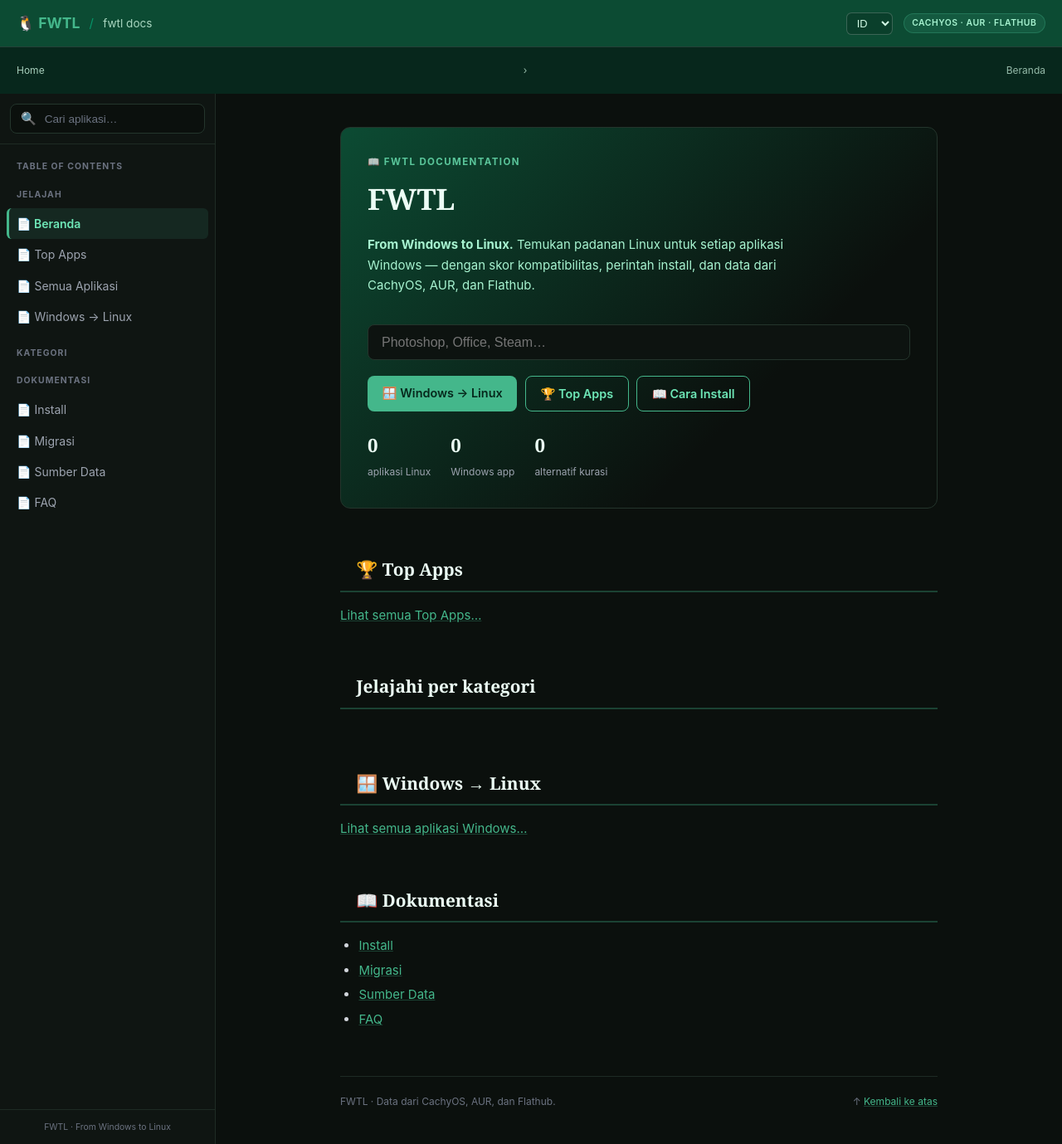
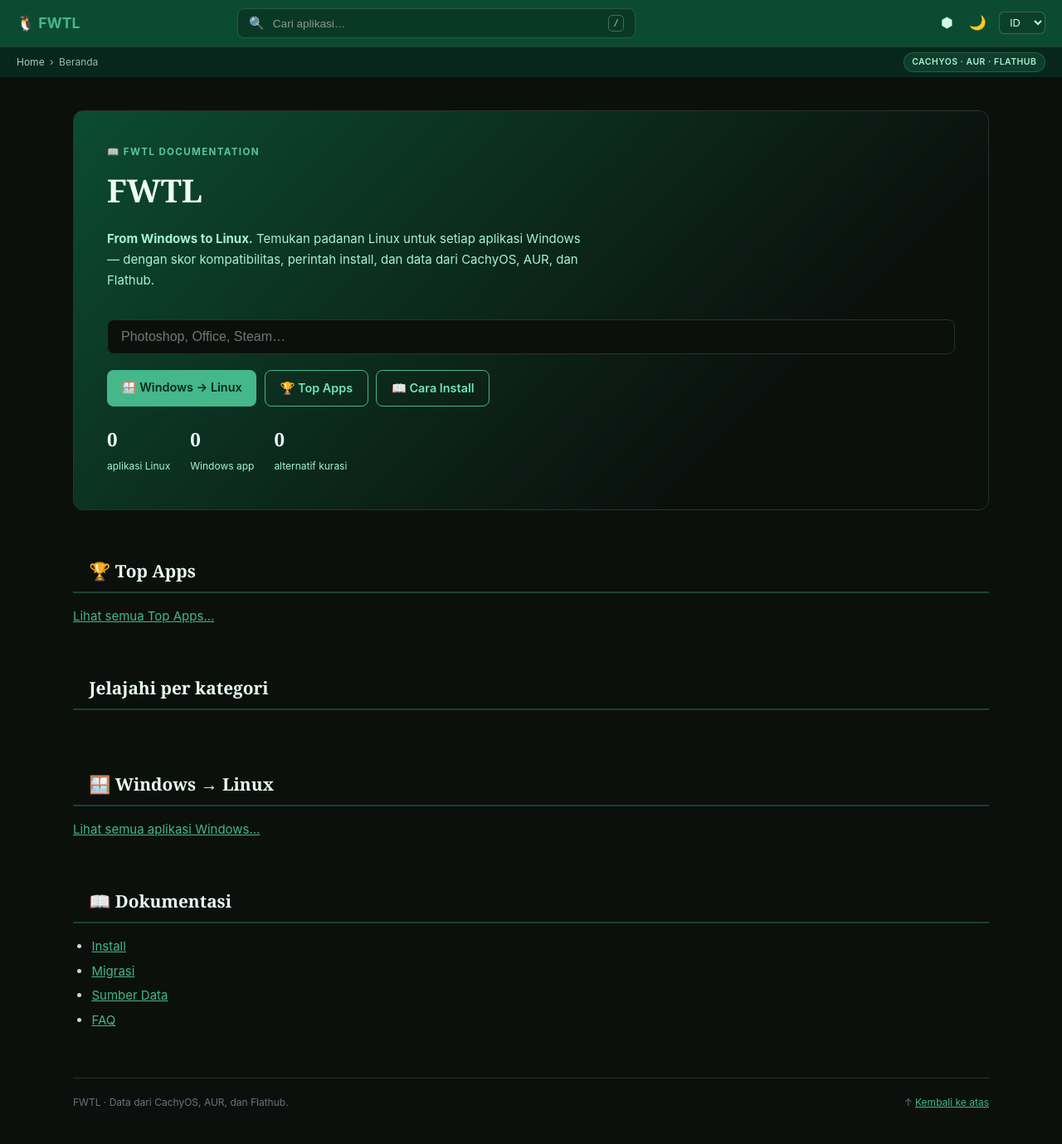
Before and after one commit to ocidserver/fwtl, a Django app: page / in a window 1280 px wide. Shown: the whole page at 83% size. Run offline with Django 5.2, Linux system fonts and the light colour scheme; data that the repository does not hold is empty.

Commit message:
Topbar mintlify + On-this-page kanan + toggle dark/light + landing bersih

```diff
--- a/web/catalog/templates/catalog/base_docs.html
+++ b/web/catalog/templates/catalog/base_docs.html
@@ -12,97 +12,123 @@
 <link rel="alternate" hreflang="en" href="/en{{ request.path }}">
 {% endif %}
 <style>
+:root{
+--bg:#0b100d;--bg2:#0f1512;--bg3:#0d1310;--bg4:#131b17;
+--border:#24352c;--bsoft:#1e2b24;
+--text:#d1d5db;--muted:#9ca3af;--faint:#6b7280;
+--head:#ecfdf5;--link:#44b78b;--accent:#44b78b;--bright:#6ee7b7;
+--accent-dim:rgba(68,183,139,.12);--code-bg:#0d1310;
+--header:#0c4b33;--subbar:#07271c;--input:#0b100d;
+}
+body.light{
+--bg:#f8f8f8;--bg2:#fff;--bg3:#fdfdfd;--bg4:#f9fafb;
+--border:#e5e7eb;--bsoft:#f3f4f6;
+--text:#333;--muted:#6b7280;--faint:#9ca3af;
+--head:#0c4b33;--link:#0c4b33;--accent:#0c4b33;--bright:#0c4b33;
+--accent-dim:#ecfdf5;--code-bg:#fdfdfd;
+--input:#f9fafb;
+}
 *{box-sizing:border-box}
 html{scroll-behavior:smooth}
-body{margin:0;background:#0b100d;color:#d1d5db;font-family:-apple-system,BlinkMacSystemFont,"Segoe UI",Roboto,Helvetica,Arial,sans-serif;font-size:15px;line-height:1.65}
-h1,h2,h3{font-family:Georgia,"Times New Roman",serif;color:#ecfdf5}
-a{color:#44b78b;text-decoration-color:rgba(68,183,139,.3)}
-a:hover{text-decoration-color:#44b78b}
+body{margin:0;background:var(--bg);color:var(--text);font-family:-apple-system,BlinkMacSystemFont,"Segoe UI",Roboto,Helvetica,Arial,sans-serif;font-size:15px;line-height:1.65}
+h1,h2,h3{font-family:Georgia,"Times New Roman",serif;color:var(--head)}
+a{color:var(--link)}
 .layout{height:100vh;display:flex;flex-direction:column;overflow:hidden}
-/* header band */
-header.top{flex-shrink:0;background:#0c4b33;color:#fff;z-index:50}
-header.top .row{max-width:1440px;margin:0 auto;display:flex;align-items:center;justify-content:space-between;height:3.5rem;padding:0 1.25rem}
-.brand{font-size:1.1rem;font-weight:bold;color:#fff;text-decoration:none}
+/* ── top navbar (mintlify-style) ── */
+header.top{flex-shrink:0;background:var(--header);color:#fff;z-index:50}
+header.top .row{max-width:1440px;margin:0 auto;display:flex;align-items:center;gap:1rem;height:3.5rem;padding:0 1.25rem}
+.brand{font-size:1.1rem;font-weight:bold;color:#fff;text-decoration:none;white-space:nowrap}
 .brand span{color:#44b78b}
-.hdr-right{display:flex;align-items:center;gap:.8rem}
+.nav-search{flex:1;max-width:480px;margin:0 auto}
+.nav-search .box{display:flex;align-items:center;gap:.5rem;height:2.2rem;padding:0 .8rem;border-radius:.5rem;background:rgba(0,0,0,.25);border:1px solid rgba(255,255,255,.15)}
+body.light .nav-search .box{background:rgba(255,255,255,.12)}
+.nav-search .box:focus-within{border-color:#44b78b}
+.nav-search input{flex:1;border:none;background:transparent;outline:none;font-size:.85rem;color:#fff;min-width:0}
+.nav-search input::placeholder{color:rgba(255,255,255,.5)}
+.nav-search kbd{font-size:.65rem;border:1px solid rgba(255,255,255,.25);border-radius:.3rem;padding:0 .35rem;color:rgba(255,255,255,.7)}
+.hdr-right{display:flex;align-items:center;gap:.7rem;margin-left:auto}
+.iconbtn{background:none;border:none;cursor:pointer;color:#d1fae5;font-size:1.05rem;text-decoration:none;padding:.25rem}
+.iconbtn:hover{color:#fff}
 .hdr-right select{background:#0a3f2b;color:#d1fae5;border:1px solid rgba(255,255,255,.2);border-radius:.4rem;padding:.25rem .5rem;font-size:.8rem}
-.subbar{border-top:1px solid rgba(255,255,255,.12);background:#07271c}
-.subbar .row{height:2.25rem;font-size:.75rem;color:rgba(209,250,229,.7)}
+.subbar{border-top:1px solid rgba(255,255,255,.12);background:var(--subbar)}
+.subbar .row{height:2.25rem;font-size:.75rem;color:rgba(209,250,229,.7);display:flex;align-items:center;gap:.4rem}
 .subbar a{color:rgba(209,250,229,.8);text-decoration:none}
 .subbar a:hover{color:#fff}
 .pill{margin-left:auto;padding:.15rem .6rem;border-radius:999px;background:rgba(68,183,139,.15);color:#a7f3d0;border:1px solid rgba(68,183,139,.3);font-size:.65rem;font-weight:600;text-transform:uppercase;letter-spacing:.05em}
-/* body */
+/* ── body 3 kolom ── */
 .body{flex:1;display:flex;overflow:hidden;position:relative}
-/* sidebar */
-aside.side{width:260px;flex-shrink:0;display:flex;flex-direction:column;background:#0f1512;border-right:1px solid #1e2b24;transition:transform .3s ease;z-index:40}
-.side-search{padding:.75rem;border-bottom:1px solid #1e2b24}
-.side-search .box{display:flex;align-items:center;gap:.5rem;height:2.25rem;padding:0 .75rem;border-radius:.5rem;border:1px solid #24352c;background:#0b100d;color:#9ca3af}
-.side-search .box:focus-within{border-color:#44b78b;box-shadow:0 0 0 1px rgba(68,183,139,.3)}
-.side-search input{flex:1;border:none;background:transparent;outline:none;font-size:.85rem;color:#e5e7eb;min-width:0}
-.side-search input::placeholder{color:#6b7280}
+aside.side{width:260px;flex-shrink:0;display:flex;flex-direction:column;background:var(--bg2);border-right:1px solid var(--border);transition:transform .3s ease;z-index:40}
 nav.links{flex:1;overflow-y:auto;padding:.75rem .5rem}
-nav.links p.toc,nav.links h5{padding:0 .75rem;margin:.4rem 0 .5rem;font-size:.65rem;font-weight:700;letter-spacing:.1em;text-transform:uppercase;color:#6b7280;font-family:inherit}
+nav.links p.toc,nav.links h5{padding:0 .75rem;margin:.4rem 0 .5rem;font-size:.65rem;font-weight:700;letter-spacing:.1em;text-transform:uppercase;color:var(--faint);font-family:inherit}
 nav.links h5{margin-top:1rem}
 nav.links ul{list-style:none;margin:0;padding:0}
-nav.links a.side-link{display:flex;align-items:center;gap:.5rem;text-decoration:none;font-size:.875rem;color:#9ca3af;padding:.45rem .75rem .45rem calc(.75rem - 3px);border-radius:.375rem;border-left:3px solid transparent;transition:all .2s}
-nav.links a.side-link:hover{color:#ecfdf5;background:#16211b}
-nav.links a.side-link.active{background:rgba(68,183,139,.12);color:#6ee7b7;font-weight:600;border-left-color:#44b78b}
-.side .count{margin-left:auto;font-size:.75rem;color:#6b7280}
-.side-foot{padding:.75rem 1rem;border-top:1px solid #1e2b24;text-align:center;font-size:.65rem;color:#6b7280}
-/* main */
-main.doc{flex:1;overflow-y:auto;background:#0b100d}
+nav.links a.side-link{display:flex;align-items:center;gap:.5rem;text-decoration:none;font-size:.875rem;color:var(--muted);padding:.45rem .75rem .45rem calc(.75rem - 3px);border-radius:.375rem;border-left:3px solid transparent;transition:all .2s}
+nav.links a.side-link:hover{color:var(--head);background:var(--bg4)}
+nav.links a.side-link.active{background:var(--accent-dim);color:var(--bright);font-weight:600;border-left-color:#44b78b}
+.side .count{margin-left:auto;font-size:.75rem;color:var(--faint)}
+.side-foot{padding:.75rem 1rem;border-top:1px solid var(--border);text-align:center;font-size:.65rem;color:var(--faint)}
+main.doc{flex:1;overflow-y:auto;background:var(--bg);min-width:0}
 .doc-inner{max-width:48rem;margin:0 auto;padding:2.5rem 1.5rem;animation:fadeDown .5s ease both}
+main.landing .doc-inner{max-width:72rem}
+/* right on-this-page */
+aside.toc{width:220px;flex-shrink:0;padding:2.5rem 1rem;border-left:1px solid var(--border);overflow-y:auto;font-size:.83rem}
+aside.toc p{margin:0 0 .5rem;font-size:.65rem;font-weight:700;letter-spacing:.1em;text-transform:uppercase;color:var(--faint)}
+aside.toc ul{list-style:none;margin:0;padding:0 0 0 .8rem;border-left:1px solid var(--border)}
+aside.toc li{margin:.35rem 0}
+aside.toc a{text-decoration:none;color:var(--muted)}
+aside.toc a.active{color:var(--bright);font-weight:600}
+/* content */
 .titleblock{margin-bottom:2.5rem}
-.titleblock .kicker{display:flex;align-items:center;gap:.5rem;font-size:.72rem;font-weight:700;letter-spacing:.12em;text-transform:uppercase;color:rgba(110,231,183,.7);margin-bottom:.4rem}
-.titleblock h1{font-size:2.1rem;margin:0;letter-spacing:-.01em;color:#ecfdf5}
-.titleblock p.sub{margin:.5rem 0 0;color:#9ca3af;font-size:.9rem;max-width:36rem}
+.titleblock .kicker{display:flex;align-items:center;gap:.5rem;font-size:.72rem;font-weight:700;letter-spacing:.12em;text-transform:uppercase;color:var(--muted);margin-bottom:.4rem}
+.titleblock h1{font-size:2.1rem;margin:0;letter-spacing:-.01em}
+.titleblock p.sub{margin:.5rem 0 0;color:var(--muted);font-size:.9rem;max-width:36rem}
 .titleblock .rule{margin-top:1rem;height:.25rem;width:6rem;border-radius:999px;background:linear-gradient(to right,#0c4b33,#44b78b,transparent)}
 .doc-inner section{margin-bottom:3.5rem}
-.doc-inner h2{font-size:1.3rem;padding-bottom:.5rem;border-bottom:2px solid rgba(68,183,139,.3);margin:0 0 1rem;display:flex;align-items:center;gap:.5rem}
+.doc-inner h2{font-size:1.3rem;padding-bottom:.5rem;border-bottom:2px solid rgba(68,183,139,.3);margin:0 0 1rem;scroll-margin-top:7rem;display:flex;align-items:center;gap:.5rem}
 .doc-inner h2 .secmark{color:#44b78b;opacity:0;transition:opacity .2s;user-select:none}
 .doc-inner h2:hover .secmark{opacity:1}
-.doc-inner table{width:100%;border-collapse:collapse;font-size:.88rem;margin:1rem 0;background:#0f1512;border:1px solid #24352c;border-radius:.5rem;overflow:hidden}
-.doc-inner th,.doc-inner td{text-align:left;padding:.5rem .75rem;border-bottom:1px solid #1e2b24;vertical-align:top}
-.doc-inner th{background:#131b17;color:#a7f3d0}
+.doc-inner table{width:100%;border-collapse:collapse;font-size:.88rem;margin:1rem 0;background:var(--bg2);border:1px solid var(--border);border-radius:.5rem;overflow:hidden}
+.doc-inner th,.doc-inner td{text-align:left;padding:.5rem .75rem;border-bottom:1px solid var(--bsoft);vertical-align:top}
+.doc-inner th{background:var(--bg4);color:var(--head)}
 .doc-inner ul,.doc-inner ol{padding-left:1.4rem}
 .doc-inner li{margin:.3rem 0}
-.doc-inner blockquote{border-left:3px solid #44b78b;padding-left:1.25rem;margin:1.5rem 0;font-style:italic;color:#9ca3af}
-code.inline,.doc-inner p code,.doc-inner li code,.doc-inner td code{background:rgba(68,183,139,.12);color:#6ee7b7;padding:.1rem .4rem;border-radius:.3rem;font-size:.85em;font-weight:600;font-family:ui-monospace,SFMono-Regular,Menlo,monospace}
-.codeblock{border:1px solid #24352c;border-radius:.5rem;overflow:hidden;margin:1rem 0}
-.codeblock .chead{display:flex;align-items:center;padding:.3rem 1rem;background:#131b17;border-bottom:1px solid #24352c;font-family:ui-monospace,Menlo,monospace;font-size:.68rem;text-transform:uppercase;letter-spacing:.08em;color:#6b7280}
-code.install{display:block;white-space:pre-wrap;font-family:ui-monospace,SFMono-Regular,Menlo,monospace;font-size:.84rem;background:#0d1310;padding:.7rem .9rem;margin:0;color:#e5e7eb}
+.doc-inner blockquote{border-left:3px solid #44b78b;padding-left:1.25rem;margin:1.5rem 0;font-style:italic;color:var(--muted)}
+code.inline,.doc-inner p code,.doc-inner li code,.doc-inner td code{background:var(--accent-dim);color:var(--bright);padding:.1rem .4rem;border-radius:.3rem;font-size:.85em;font-weight:600;font-family:ui-monospace,SFMono-Regular,Menlo,monospace}
+.codeblock{border:1px solid var(--border);border-radius:.5rem;overflow:hidden;margin:1rem 0}
+.codeblock .chead{display:flex;align-items:center;padding:.3rem 1rem;background:var(--bg4);border-bottom:1px solid var(--border);font-family:ui-monospace,Menlo,monospace;font-size:.68rem;text-transform:uppercase;letter-spacing:.08em;color:var(--faint)}
+code.install{display:block;white-space:pre-wrap;font-family:ui-monospace,SFMono-Regular,Menlo,monospace;font-size:.84rem;background:var(--code-bg);padding:.7rem .9rem;margin:0;color:var(--text)}
 .grid-cards{display:grid;grid-template-columns:repeat(auto-fill,minmax(210px,1fr));gap:.7rem}
-.card{background:#0f1512;border:1px solid #24352c;border-radius:.5rem;padding:.7rem .85rem}
-.card a{text-decoration:none;font-weight:600;color:#ecfdf5}
-.card a:hover{color:#6ee7b7}
-.card small{color:#6b7280}
-.compat{font-weight:700;color:#6ee7b7}
-/* hero (landing) */
-.hero{border:1px solid #24352c;border-radius:.75rem;background:linear-gradient(135deg,#0c4b33 0%,#0b100d 70%);padding:2rem;margin-bottom:2rem}
-.hero h1{font-size:2.2rem;margin:.3rem 0}
-.hero p{color:#a7f3d0;max-width:34rem}
+.card{background:var(--bg2);border:1px solid var(--border);border-radius:.5rem;padding:.7rem .85rem}
+.card a{text-decoration:none;font-weight:600}
+.card small{color:var(--faint)}
+.compat{font-weight:700;color:var(--bright)}
+.hero{border:1px solid var(--border);border-radius:.75rem;background:linear-gradient(135deg,#0c4b33 0%,var(--bg) 75%);padding:2.5rem;margin-bottom:2rem}
+.hero h1{font-size:2.4rem;margin:.3rem 0;color:#ecfdf5}
+.hero p{color:#a7f3d0;max-width:36rem}
+body.light .hero p{color:#d1fae5}
 .hero .cta{display:flex;gap:.6rem;margin-top:1.2rem;flex-wrap:wrap}
 .btn{display:inline-block;padding:.55rem 1.1rem;border-radius:.5rem;text-decoration:none;font-weight:600;font-size:.9rem}
 .btn-primary{background:#44b78b;color:#06281c}
 .btn-primary:hover{background:#6ee7b7}
 .btn-ghost{border:1px solid #44b78b;color:#6ee7b7}
-.btn-ghost:hover{background:rgba(68,183,139,.12)}
 .statrow{display:flex;gap:1.5rem;margin-top:1.4rem;flex-wrap:wrap}
 .statrow .stat b{display:block;font-size:1.4rem;color:#ecfdf5;font-family:Georgia,serif}
-.statrow .stat span{font-size:.75rem;color:#9ca3af}
-.searchbig{width:100%;padding:.7rem 1rem;border:1px solid #24352c;border-radius:.5rem;background:#0d1310;color:#e5e7eb;font-size:1rem;margin-top:1.2rem}
+.statrow .stat span{font-size:.75rem;color:#a7f3d0}
+.searchbig{width:100%;padding:.7rem 1rem;border:1px solid var(--border);border-radius:.5rem;background:var(--input);color:var(--text);font-size:1rem;margin-top:1.2rem}
 .searchbig:focus{outline:none;border-color:#44b78b}
-.doc-foot{margin-top:2rem;padding-top:1.2rem;border-top:1px solid #1e2b24;display:flex;justify-content:space-between;font-size:.75rem;color:#6b7280}
-#toTop{position:fixed;bottom:1.5rem;right:1.5rem;z-index:50;padding:.7rem .8rem;border-radius:999px;background:#44b78b;color:#06281c;border:none;cursor:pointer;box-shadow:0 4px 12px rgba(0,0,0,.5);opacity:0;transform:translateY(1rem);transition:all .3s;pointer-events:none;font-size:1rem;font-weight:bold}
+.doc-foot{margin-top:2rem;padding-top:1.2rem;border-top:1px solid var(--border);display:flex;justify-content:space-between;font-size:.75rem;color:var(--faint)}
+#toTop{position:fixed;bottom:1.5rem;right:1.5rem;z-index:50;padding:.7rem .8rem;border-radius:999px;background:#44b78b;color:#06281c;border:none;cursor:pointer;box-shadow:0 4px 12px rgba(0,0,0,.4);opacity:0;transform:translateY(1rem);transition:all .3s;pointer-events:none;font-size:1rem;font-weight:bold}
 #toTop.show{opacity:1;transform:none;pointer-events:auto}
 .menu-btn{display:none;background:none;border:none;color:#d1fae5;font-size:1.3rem;cursor:pointer}
 .overlay{display:none}
 @keyframes fadeDown{from{opacity:0;transform:translateY(-10px)}to{opacity:1;transform:none}}
+@media (max-width:1100px){aside.toc{display:none}}
 @media (max-width:860px){
   aside.side{position:absolute;top:0;bottom:0;left:0;transform:translateX(-100%);box-shadow:0 0 24px rgba(0,0,0,.5)}
   body.nav-open aside.side{transform:none}
   body.nav-open .overlay{display:block;position:absolute;inset:0;background:rgba(0,0,0,.5);z-index:30}
   .menu-btn{display:block}
+  .nav-search kbd{display:none}
   .doc-inner{padding:1.5rem 1rem}
   .pill{display:none}
 }
@@ -112,30 +138,30 @@
 <div class="layout">
 <header class="top">
 <div class="row">
-<div style="display:flex;align-items:center;gap:.7rem">
 <button class="menu-btn" onclick="document.body.classList.toggle('nav-open')" aria-label="menu">☰</button>
 <a class="brand" href="/">🐧 <span>FWTL</span></a>
-<span style="color:#059669">/</span>
-<span style="font-size:.85rem;color:rgba(209,250,229,.8)">fwtl docs</span>
-</div>
+<form class="nav-search" action="{% url 'app-list' %}" method="get" role="search">
+<div class="box">🔍 <input type="search" name="q" value="{{ q|default:'' }}" placeholder="{% trans 'Cari aplikasi…' %}"> <kbd>/</kbd></div>
+</form>
 <div class="hdr-right">
+<a class="iconbtn" href="https://github.com/CachyOS/CachyOS-PKGBUILDS" target="_blank" rel="noreferrer" title="GitHub">⬢</a>
+<button class="iconbtn" id="themeBtn" title="dark/light">🌙</button>
 <form action="{% url 'set_language' %}" method="post" style="margin:0">{% csrf_token %}
 <input type="hidden" name="next" value="{{ request.path }}">
 <select name="language" onchange="this.form.submit()">
 <option value="id" {% if LANG == "id" %}selected{% endif %}>ID</option>
 <option value="en" {% if LANG == "en" %}selected{% endif %}>EN</option>
 </select></form>
-<span class="pill">CachyOS · AUR · Flathub</span>
 </div>
 </div>
-<div class="subbar"><div class="row">
+<div class="subbar"><div class="row" style="max-width:1440px;margin:0 auto;display:flex;align-items:center;gap:.4rem;height:2.25rem;padding:0 1.25rem;font-size:.75rem;">
 <a href="/">Home</a><span>›</span><span>{% block crumb2 %}{% trans "Beranda" %}{% endblock %}</span>
+<span class="pill">CachyOS · AUR · Flathub</span>
 </div></div>
 </header>
 <div class="body">
 <div class="overlay" onclick="document.body.classList.remove('nav-open')"></div>
-<aside class="side">
-<div class="side-search"><div class="box">🔍 <input id="sideFilter" type="text" placeholder="{% trans 'Cari aplikasi…' %}"></div></div>
+{% block leftbar %}<aside class="side">
 <nav class="links" id="sideNav">
 <p class="toc">Table of Contents</p>
 <h5>{% trans "Jelajah" %}</h5>
@@ -155,8 +181,8 @@
 </ul>
 </nav>
 <div class="side-foot">FWTL · From Windows to Linux</div>
-</aside>
-<main class="doc" id="mainScroll">
+</aside>{% endblock %}
+<main class="doc {% block mainclass %}{% endblock %}" id="mainScroll">
 <div class="doc-inner">
 {% block hero %}<div class="titleblock">
 <div class="kicker">📖 {% trans "Dokumentasi" %}</div>
@@ -168,18 +194,61 @@
 <div class="doc-foot"><span>FWTL · {% trans "Data dari CachyOS, AUR, dan Flathub." %}</span><span>↑ <a href="#" onclick="document.getElementById('mainScroll').scrollTo({top:0,behavior:'smooth'});return false;">{% trans "Kembali ke atas" %}</a></span></div>
 </div>
 </main>
+{% block rightbar %}<aside class="toc" id="tocAside" style="display:none">
+<p>{% trans "Di halaman ini" %}</p>
+<ul id="tocList"></ul>
+</aside>{% endblock %}
 </div>
 </div>
 <button id="toTop" onclick="document.getElementById('mainScroll').scrollTo({top:0,behavior:'smooth'})">↑</button>
 <script>
-// sidebar filter
-document.getElementById('sideFilter').addEventListener('input', function(e){
-  var q = e.target.value.toLowerCase();
-  document.querySelectorAll('#sideNav li').forEach(function(li){
-    li.style.display = li.textContent.toLowerCase().includes(q) ? '' : 'none';
+// theme: dark default, toggle -> light
+(function(){
+  var t = localStorage.getItem('fwtl-theme') || 'dark';
+  if(t === 'light') document.body.classList.add('light');
+  updateBtn();
+  document.getElementById('themeBtn').addEventListener('click', function(){
+    document.body.classList.toggle('light');
+    localStorage.setItem('fwtl-theme', document.body.classList.contains('light') ? 'light' : 'dark');
+    updateBtn();
   });
-});
-// active link
+  function updateBtn(){
+    document.getElementById('themeBtn').textContent = document.body.classList.contains('light') ? '☀️' : '🌙';
+  }
+  // '/' focuses search
+  document.addEventListener('keydown', function(e){
+    if(e.key === '/' && document.activeElement.tagName !== 'INPUT'){
+      e.preventDefault();
+      var s = document.querySelector('.nav-search input'); if(s) s.focus();
+    }
+  });
+})();
+// on-this-page TOC from h2s
+(function(){
+  var list = document.getElementById('tocList');
+  if(!list) return;
+  var heads = document.querySelectorAll('main.doc h2');
+  if(!heads.length){ return; }
+  var slug = function(t){ return t.toLowerCase().replace(/[^a-z0-9\u00C0-\u024F]+/gi,'-').replace(/^-|-$/g,''); };
+  var items = [];
+  heads.forEach(function(h){
+    if(!h.id) h.id = slug(h.textContent);
+    var li = document.createElement('li');
+    var a = document.createElement('a');
+    a.href = '#' + h.id; a.textContent = h.textContent.replace(/^§\s*/,'');
+    li.appendChild(a); list.appendChild(li); items.push([h, a]);
+  });
+  document.getElementById('tocAside').style.display = '';
+  var obs = new IntersectionObserver(function(es){
+    es.forEach(function(e){
+      if(e.isIntersecting){
+        items.forEach(function(it){ it[1].classList.toggle('active', it[0] === e.target); });
+      }
+    });
+  }, {root: document.getElementById('mainScroll'), rootMargin: '-10% 0px -75% 0px'});
+  heads.forEach(function(h){ obs.observe(h); });
+})();
+// left sidebar active link
 (function(){
   var path = window.location.pathname;
   document.querySelectorAll('#sideNav a.side-link').forEach(function(a){
@@ -190,10 +259,6 @@
 document.getElementById('mainScroll').addEventListener('scroll', function(e){
   document.getElementById('toTop').classList.toggle('show', e.target.scrollTop > 500);
 });
-// sidebar search -> app search page on Enter
-document.getElementById('sideFilter').addEventListener('keydown', function(e){
-  if(e.key === 'Enter'){ window.location = "{% url 'app-list' %}?q=" + encodeURIComponent(e.target.value); }
-});
 </script>
 </body>
 </html>
--- a/web/catalog/templates/catalog/home.html
+++ b/web/catalog/templates/catalog/home.html
@@ -2,6 +2,9 @@
 {% block title %}FWTL — From Windows to Linux{% endblock %}
 {% block crumb2 %}{% trans "Beranda" %}{% endblock %}
 {% block hero %}{% endblock %}
+{% block leftbar %}{% endblock %}
+{% block rightbar %}{% endblock %}
+{% block mainclass %}landing{% endblock %}
 {% block content %}
 <section id="introduction">
 <div class="hero">
```
Also changed, not shown: web/locale/en/LC_MESSAGES/django.po, 1 other file.
